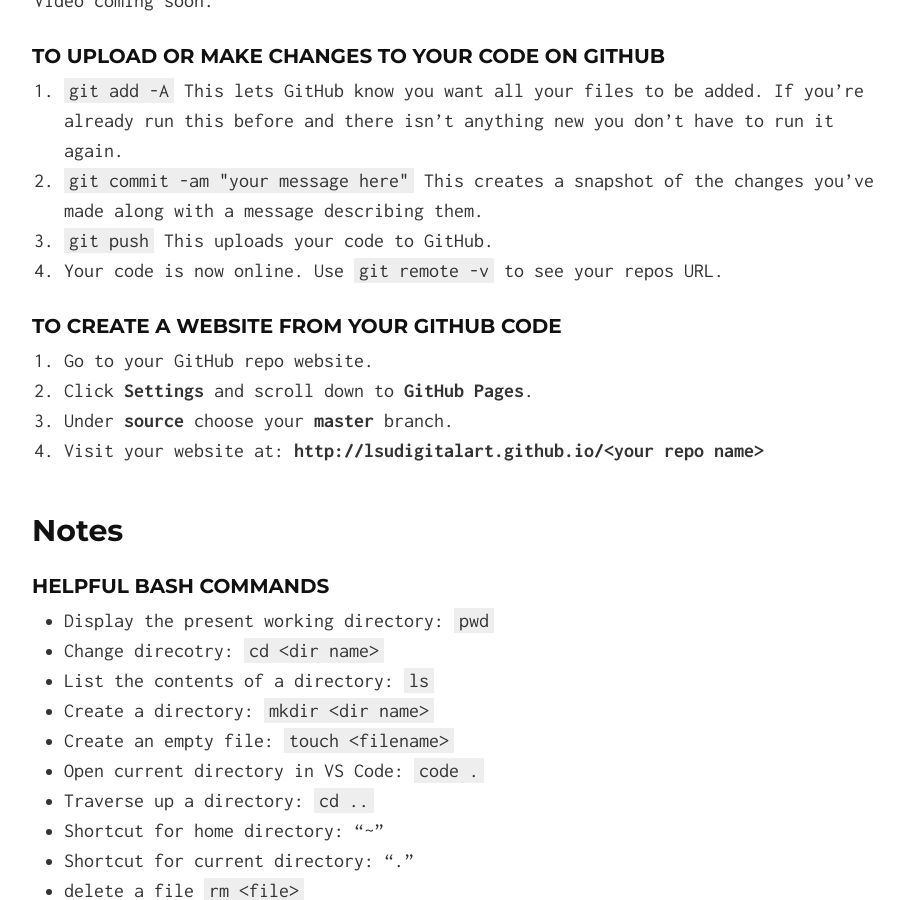
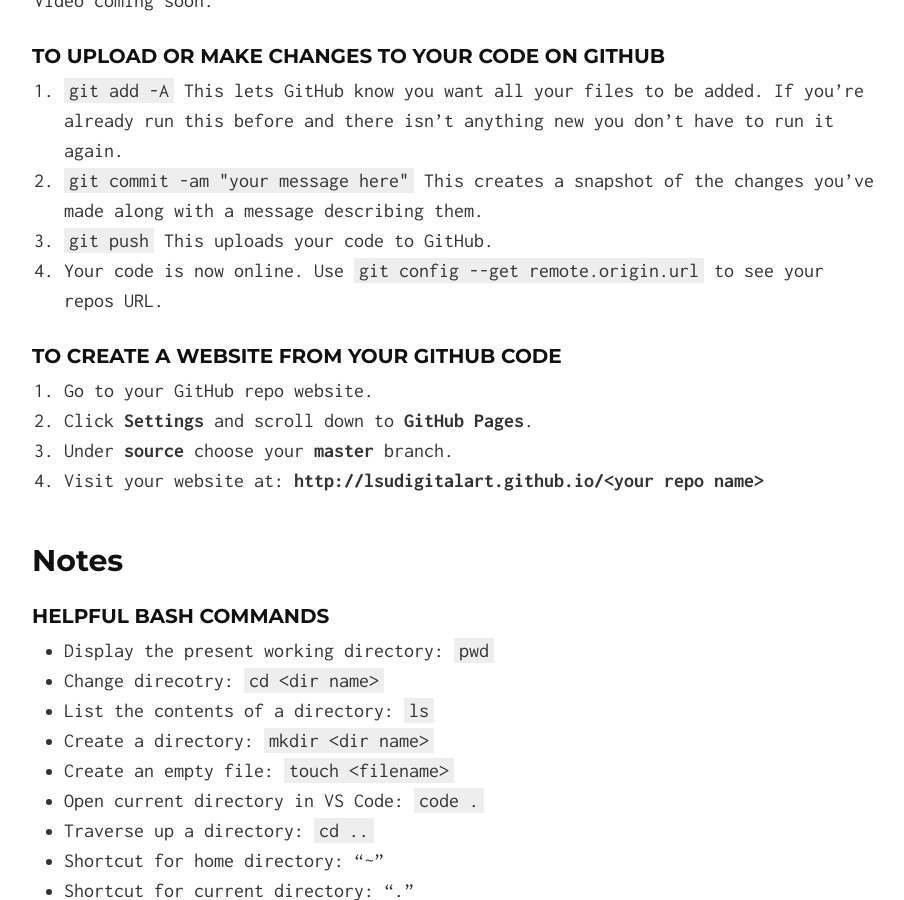
Before and after one commit to lsudigitalart/lsudigitalart.github.io, a Jekyll site: the page built from 2210/index.md, in a window 1280 px wide and 900 px high, scrolled down 3008 px. Shown: the whole window, without its empty margins (186-1090 px from the left). Built offline with Jekyll 4.4.1, drawn with Linux system fonts in a browser that asks for light colours; our own code applies the rules of GitHub Pages for plain Markdown files.

Commit message:
Update index.md

```diff
--- a/2210/index.md
+++ b/2210/index.md
@@ -63,7 +63,7 @@ Video coming soon.
 1. `git add -A` This lets GitHub know you want all your files to be added. If you're already run this before and there isn't anything new you don't have to run it again.
 1. `git commit -am "your message here"` This creates a snapshot of the changes you've made along with a message describing them.
 1. `git push` This uploads your code to GitHub.
-1. Your code is now online. Use `git remote -v` to see your repos URL.
+1. Your code is now online. Use `git config --get remote.origin.url` to see your repos URL.
 
 ### To create a website from your GitHub code
 1. Go to your GitHub repo website.
```
